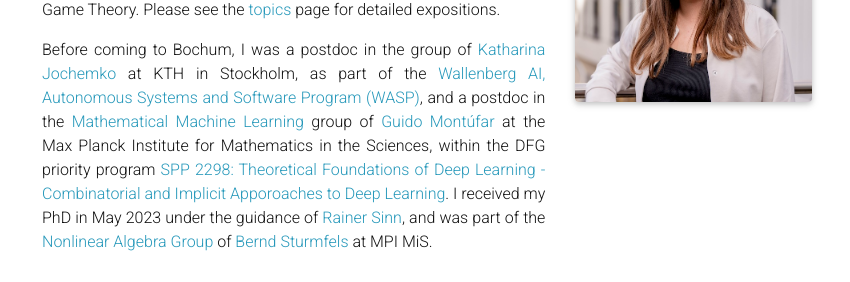
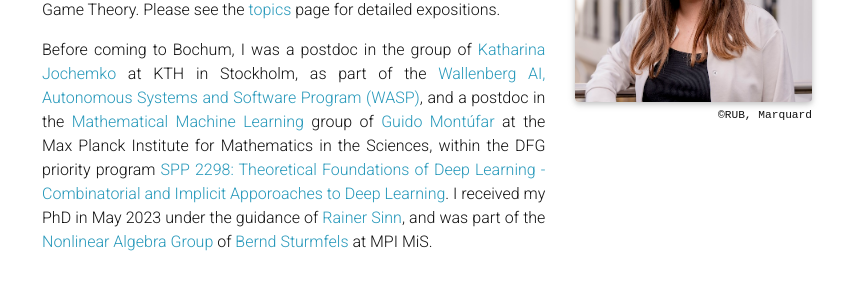
Before and after one commit to mariebrandenburg/mariebrandenburg.github.io, a Jekyll site: the page built from _pages/about.md, in a window 1280 px wide. Shown: the part 284-566 px from the top of the page, without its empty margins (213-1063 px from the left). Built offline with Jekyll 4.4.1, drawn with Linux system fonts in a browser that asks for light colours; nearby versions of some CDN libraries; a style sheet for code colours, icons or effects is not loaded.

Commit message:
copyright

```diff
--- a/_layouts/about.html
+++ b/_layouts/about.html
@@ -17,6 +17,11 @@ layout: default
         {% if page.profile.image %}
           <img class="img-fluid z-depth-1 rounded" src="{{ page.profile.image | prepend: '/assets/img/' | relative_url }}">
         {% endif %}
+        {% if page.profile.copyright %}
+          <div class = "copyright">
+            &copy;{{ page.profile.copyright }}
+          </div>
+        {% endif%}
       </div>
       {% endif %}
       <div class="col-md-8 col-sm-8">
--- a/_pages/about.md
+++ b/_pages/about.md
@@ -9,6 +9,7 @@ profile:
   align: right
   image: prof_pic.jpg
   address: <strong>Office:</strong> Building IB, Floor E2, Room 155
+  copyright: RUB, Marquard
 
 events: false
 news: false
--- a/_sass/_base.scss
+++ b/_sass/_base.scss
@@ -58,6 +58,16 @@ td, th {
     .address {
       font-family: monospace;
       font-size: 1.2rem;
+      p {
+        margin: 0;
+      }
+    }
+    .copyright {
+      font-family: monospace;
+      font-size: 0.7rem;
+      text-align: right;
+      margin-top: -0.7rem;
+      margin-bottom: 0.5rem;
       p {
         margin: 0;
       }
```
